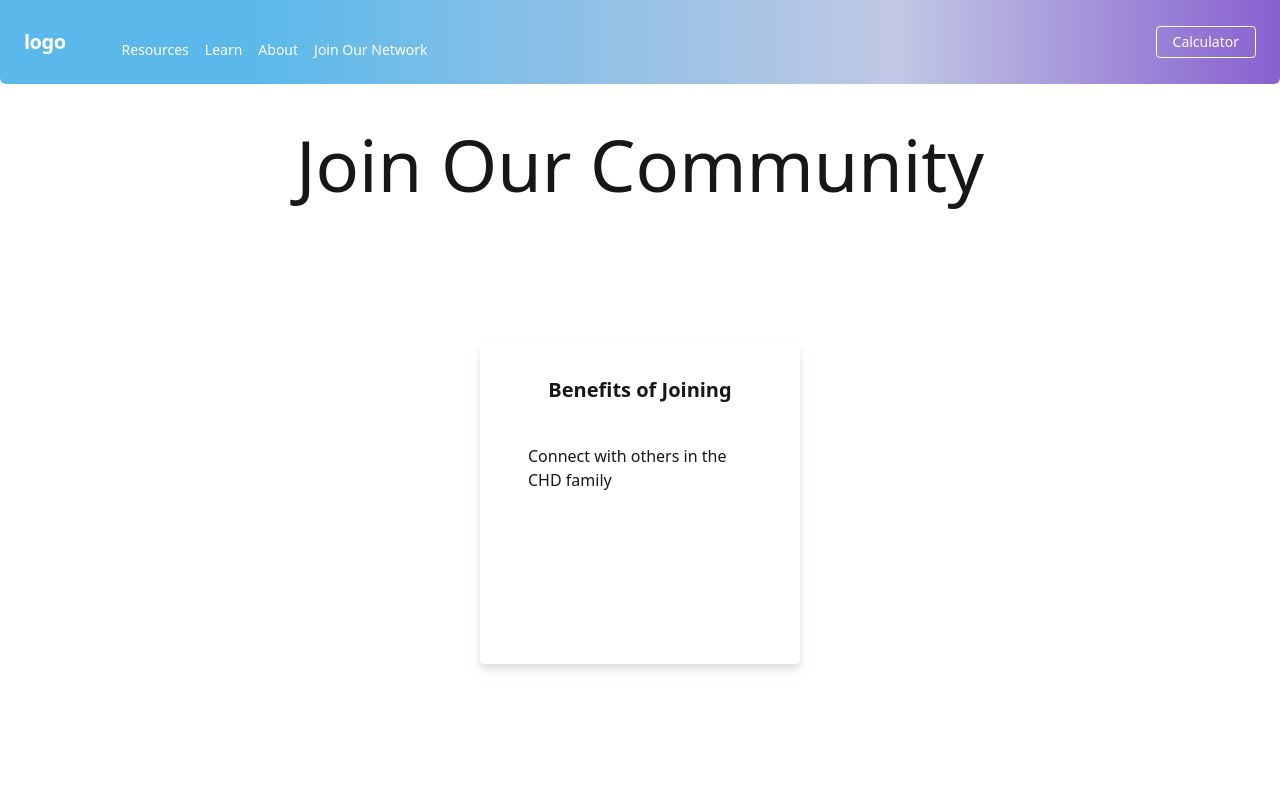
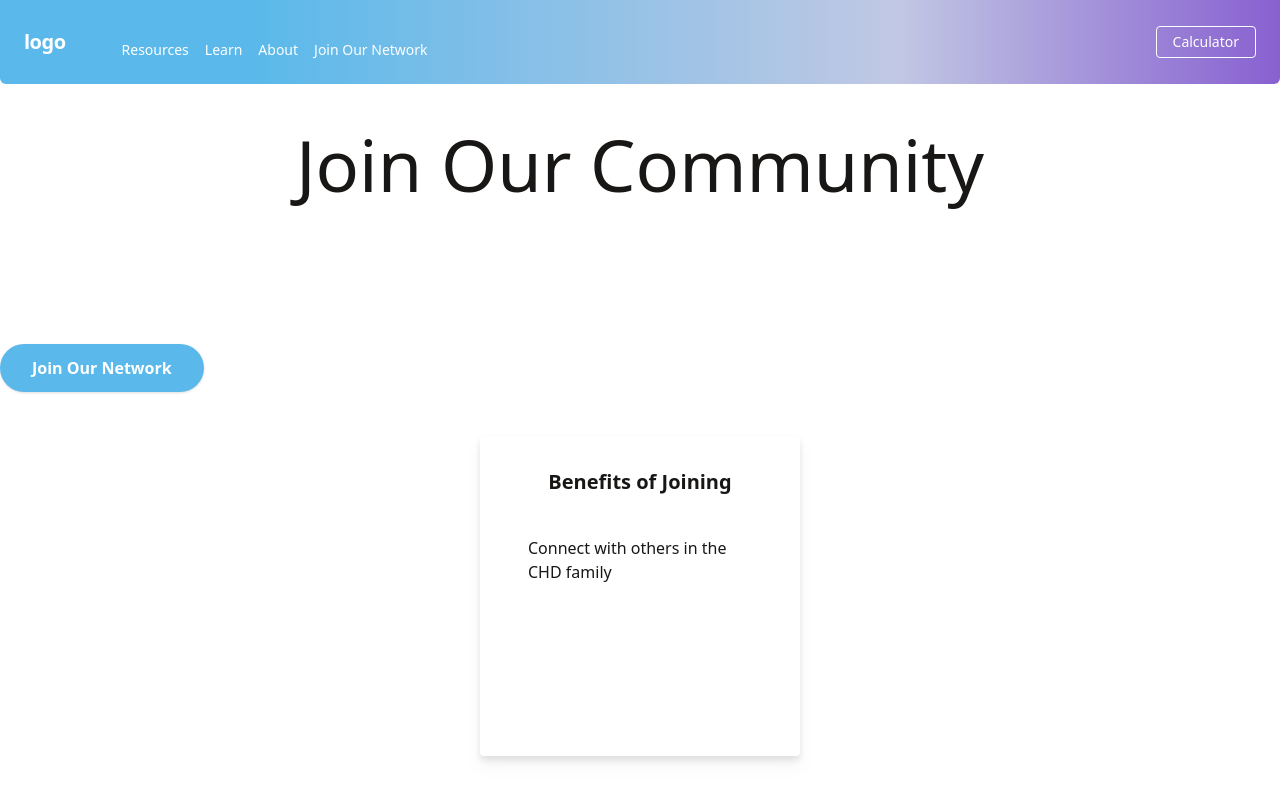
Before and after one commit to mhyneman8/heart-connected, a Next.js app: page /network in a window 1280 px wide. Built offline with nearby package versions, Linux system fonts and the light colour scheme.

Commit message:
Network Modal

```diff
--- a/pages/network.tsx
+++ b/pages/network.tsx
@@ -1,6 +1,8 @@
 import Heading from "@/components/Heading";
 import Navigation from "@/components/Navigation";
-import Modal from "@/components/NetworkModal";
+import NetworkModal from "@/components/NetworkModal";
+import { useState } from "react";
+
 
 
 // command to start mongodb: brew services start mongodb-community
@@ -22,6 +24,8 @@ import Modal from "@/components/NetworkModal";
 //
 
 export default function Network() {
+    const [showModal, setShowModal] = useState(false);
+
     return (
         <div>
             <Navigation />
@@ -32,7 +36,17 @@ export default function Network() {
                         Join Our Community
                     </div>
                 </div> */}
-                <Modal />
+                {showModal && (
+                    <NetworkModal  showModal={showModal} setShowModal={setShowModal} />
+                )}
+                <button
+                    className="text-white font-bold px-8 py-3 rounded-full m-auto w-fit bg-cyan shadow hover:shadow-lg outline-none focus:outline-none mr-1 mb-1"
+                    type='button'
+                    onClick={() => setShowModal(true)}
+                >
+                    Join Our Network
+                </button>
+                {/* <Modal /> */}
                 <div
                     className="drop-shadow-lg w-80 h-80 m-auto px-12 py-8 my-10 rounded bg-white text-center"
                 >
```
